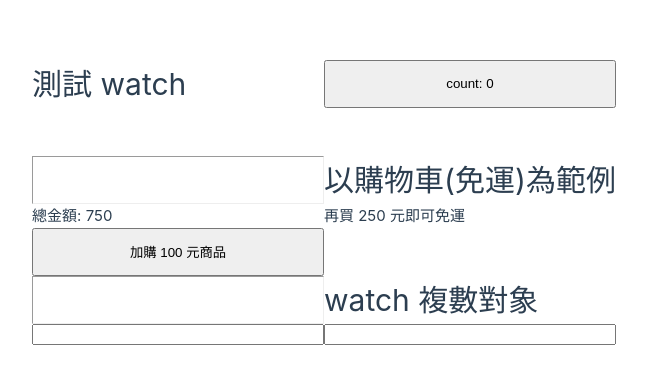
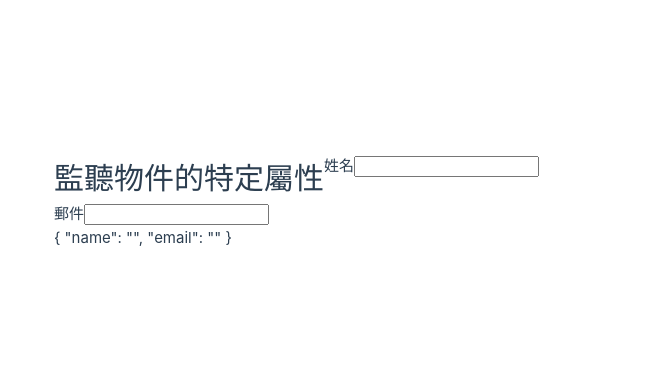
Before and after one commit to idben/EEIT023_20260812, a Vue app in the folder vue01/: page / in a window 1280 px wide. Shown: the part 198-582 px from the top of the page, without its empty margins (316-963 px from the left). Built offline with nearby package versions, Linux system fonts and the light colour scheme.

Commit message:
監聽物件的特定屬性

```diff
--- /dev/null
+++ b/vue01/src/Test08.vue
@@ -0,0 +1,32 @@
+<script setup>
+import { ref, reactive, watch } from 'vue'
+
+const user = reactive({
+    name: '',
+    email: ''
+})
+const log = ref('')
+
+// 要使用回傳值的方式來指定監測對象
+watch(() => user.name, (newV) => {
+    log.value = "name 發生變化 " + newV
+})
+</script>
+
+<template>
+    <h1>監聽物件的特定屬性</h1>
+    <div>
+        <label for="">姓名</label>
+        <input type="text" v-model="user.name">
+    </div>
+    <div>
+        <label for="">郵件</label>
+        <input type="text" v-model="user.email">
+    </div>
+    <p>{{ log }}</p>
+    <div>
+        {{ user }}
+    </div>
+</template>
+
+<style scoped></style>
--- a/vue01/src/main.js
+++ b/vue01/src/main.js
@@ -1,6 +1,6 @@
 import './assets/main.css'
 
 import { createApp } from 'vue'
-import App from './Test07.vue'
+import App from './Test08.vue'
 
 createApp(App).mount('#app')
```
